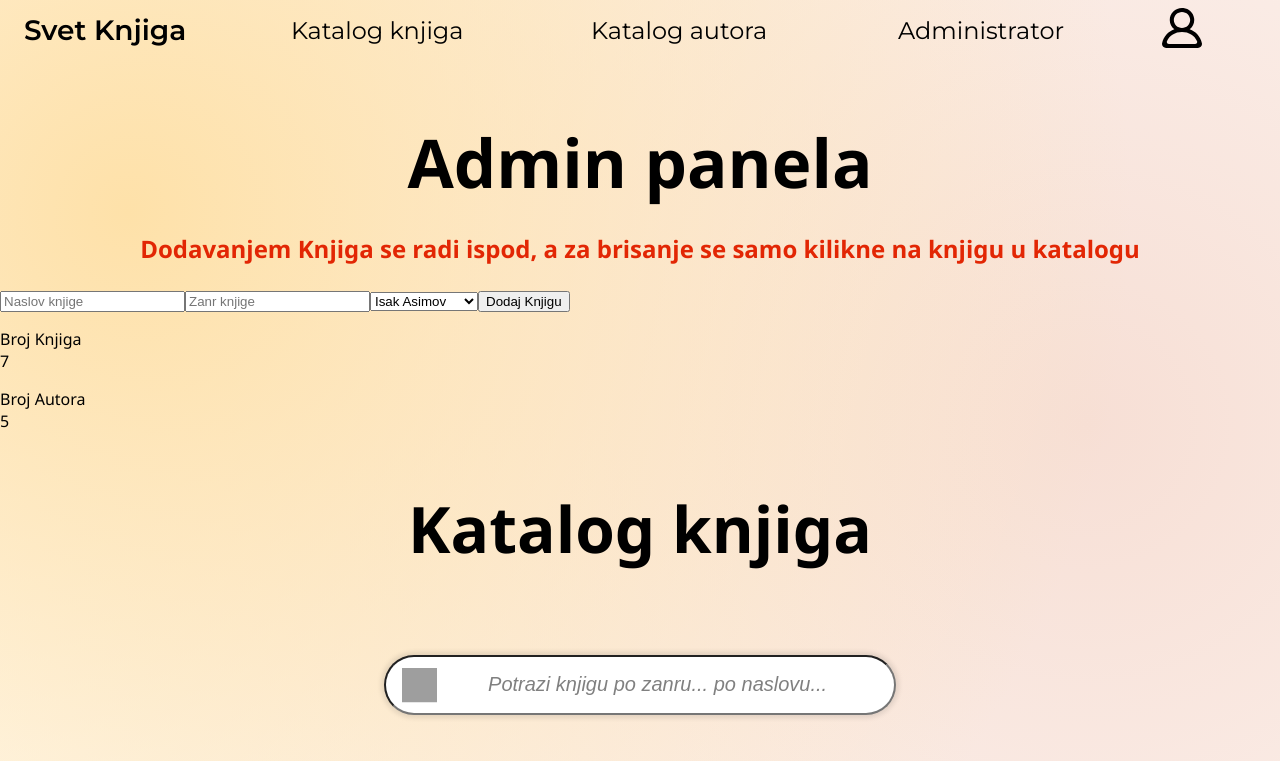
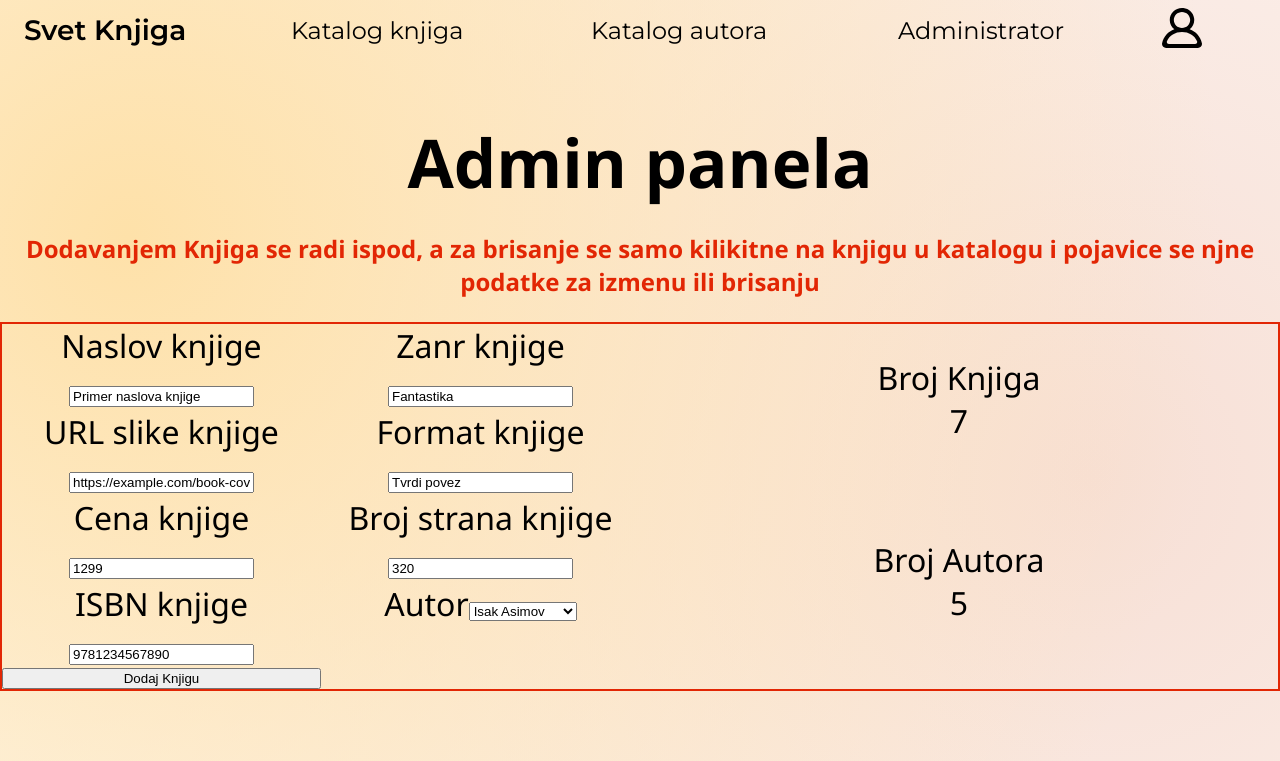
Before and after one commit to M4rk0-Nikolic/SIIT-FTN-Web-Dizajn-2026, a React (Vite) app in the folder Svet-Knjiga-Sajt/: page /admin/books in a window 1280 px wide. Shown: the top 761 px of the page. Built offline with nearby package versions, Linux system fonts and the light colour scheme; grey boxes are pictures that could not be loaded.

Commit message:
Added Profile page no functionality

```diff
--- a/Svet-Knjiga-Sajt/src/App.jsx
+++ b/Svet-Knjiga-Sajt/src/App.jsx
@@ -6,6 +6,7 @@ import { LoggedInProvider } from "./contexts/Loggedin.jsx";
 import AdminBooks from "./pages/Adminbooks.jsx";
 import { useEffect } from "react";
 import LoginRegister from "./pages/Loginregister.jsx";
+import Profile from "./pages/Profile.jsx";
 
 
 function App() {
@@ -35,7 +36,7 @@ function App() {
         <Route path="/authors" element={<p>Nista ovde</p>} />
         <Route path="/admin/books" element={<AdminBooks />} />
         <Route path="/admin/authors" element={<p>Nista ovde</p>} />
-        <Route path="/profile" element={<p>Nista ovde</p>} />
+        <Route path="/profile" element={<Profile />} />
         <Route path="/profile/:type" element={<LoginRegister />} />
         <Route path="*" element={<p>Stranica ne pronadjena</p>} />
       </Routes>
--- a/Svet-Knjiga-Sajt/src/components/Bookcard.jsx
+++ b/Svet-Knjiga-Sajt/src/components/Bookcard.jsx
@@ -23,7 +23,7 @@ function Bookcard({ className_ = "", book, onClick }) {
   return (
     <div
       className={`book-card ${className_}`}
-      onClick={onClick}
+      onClick={() => onClick(book.id)}
       style={{ cursor: isClickable ? "pointer" : "default" }}
     >
       {isClickable ? (
--- a/Svet-Knjiga-Sajt/src/components/Bookcatalog.jsx
+++ b/Svet-Knjiga-Sajt/src/components/Bookcatalog.jsx
@@ -15,7 +15,7 @@ export function SearchBar({ search, setSearch , placeholder = "Potrazi knjigu po
     );
 }
 
-function BookCatalog( { onClick, } ) {
+function BookCatalog( { onClick } ) {
     const [search, setSearch] = useState("");
 
     function displayAllBooks() {
--- a/Svet-Knjiga-Sajt/src/css/AdminBooks.css
+++ b/Svet-Knjiga-Sajt/src/css/AdminBooks.css
@@ -15,7 +15,27 @@
 }
 
 /* ------------------ADDING BOOKS------------------ */
+.add-book {
+    display: grid;
+    grid-template-columns: repeat(2, 1fr);
+    grid-template-rows: repeat(2, 1fr);
+    justify-content: center;
+    align-content: center;
+    border: 2px solid #e22604;
+}
 
+.add-book .main-form {
+    grid-row: 1 / 3;
+    grid-column: 1 / 2;
+    display: grid;
+    grid-template-columns: repeat(2, 1fr);
+    grid-template-rows: repeat(4, 1fr);
+}
+
+.add-book div {
+    text-align: center;
+    font-size: 2rem;
+}
 
 
 
--- a/Svet-Knjiga-Sajt/src/css/Loginregister.css
+++ b/Svet-Knjiga-Sajt/src/css/Loginregister.css
@@ -3,8 +3,15 @@
     flex-direction: column;
     justify-content: center;
     align-items: center;
-    margin-block: 15vh;
+    margin-block: 5vh;
     margin-inline: 30vw;
+}
+
+.login-text {
+    text-align: center;
+    font-size: 3.5rem;
+    font-weight: 700;
+    padding-top: 3rem;
 }
 
 .login button {
--- a/Svet-Knjiga-Sajt/src/pages/Adminbooks.jsx
+++ b/Svet-Knjiga-Sajt/src/pages/Adminbooks.jsx
@@ -6,21 +6,44 @@ import { useState, useEffect } from "react";
 import { useLoggedInContext } from "../contexts/Loggedin.jsx";
 import addIcon from "../assets/add.svg";
 import "../css/AdminBooks.css";
-import { getAuthors, getNumberOfBooksAuthors } from "../services/api.js";
+import { getAuthors, getBooks, getNumberOfBooksAuthors } from "../services/api.js";
 
 function AdminBooks() {
 
     const { loggedIn, setLoggedIn, isLoggedIn } = useLoggedInContext();
     const authors = getAuthors();
 
-    const [ clicked, setClicked ] = useState(false);
+    const [ selected, setSelected ] = useState({});
+
+    function isSelected() {
+        if (Object.keys(selected).length === 0) {
+            return false;
+        }
+        return true;
+    }
+
+    function selectBook(id) {
+        console.log("Selected book id:", id, isSelected());
+        if (!isSelected() || selected.id !== id) {
+            for (const book of getBooks()) {
+                if (book.id === id) {
+                    setSelected(book);
+                    return true;
+                }
+            setSelected(book);
+            }
+        } else{
+            setSelected({});
+        }
+    }
 
     const removeBook = () => {
-        setClicked(!clicked);
+        setSelected(!clicked);
         const result = confirm("Da li ste sigurni da zelite da obrisete ovu knjigu?");
         if (result) {
 
         }
+        alert("Knjiga je obrisana");
     }
 
     const [numBooks, numAuthors ] = getNumberOfBooksAuthors();
@@ -29,17 +52,53 @@ function AdminBooks() {
         <Navbar />
         <div className="admin-header">
         <h2>Admin panela</h2>
-        <p>Dodavanjem Knjiga se radi ispod, a za brisanje se samo kilikne na knjigu u katalogu</p>
+        <p>Dodavanjem Knjiga se radi ispod, a za brisanje se samo kilikitne na knjigu u katalogu i pojavice se njne podatke za izmenu ili brisanju</p>
         </div>
         <div className="add-book">
-        <form className="main-form">
-        <input type="text" placeholder="Naslov knjige" />
-        <input type="text" placeholder="Zanr knjige" />
-        <select>
+        <form key={selected.id ?? "new-book-form"} className="main-form">
+        <div className="form-field">
+        <label htmlFor="title">Naslov knjige</label>
+        <input id="title" type="text" defaultValue={isSelected() ? selected.title : "Primer naslova knjige"} />
+        </div>
+
+        <div className="form-field">
+        <label htmlFor="genre">Zanr knjige</label>
+        <input id="genre" type="text" defaultValue={isSelected() ? selected.genre : "Fantastika"} />
+        </div>
+
+        <div className="form-field">
+        <label htmlFor="imageUrl">URL slike knjige</label>
+        <input id="imageUrl" type="url" defaultValue={isSelected() ? selected.images?.[0] : "https://example.com/book-cover.jpg"} />
+        </div>
+
+        <div className="form-field">
+        <label htmlFor="format">Format knjige</label>
+        <input id="format" type="text" defaultValue={isSelected() ? selected.format : "Tvrdi povez"} />
+        </div>
+
+        <div className="form-field">
+        <label htmlFor="price">Cena knjige</label>
+        <input id="price" type="number" defaultValue={isSelected() ? selected.price : 1299} />
+        </div>
+
+        <div className="form-field">
+        <label htmlFor="pages">Broj strana knjige</label>
+        <input id="pages" type="number" defaultValue={isSelected() ? selected.pages : 320} />
+        </div>
+
+        <div className="form-field">
+        <label htmlFor="isbn">ISBN knjige</label>
+        <input id="isbn" type="number" defaultValue={isSelected() ? selected.isbn : 9781234567890} />
+        </div>
+
+        <div className="form-field">
+        <label htmlFor="author">Autor</label>
+        <select id="author" defaultValue={isSelected() ? selected.authorId : (authors[0]?.id ?? "") }>
             {authors.map((author) => (
                 <option key={author.id} value={author.id}>{author.firstName} {author.lastName}</option>
             ))}
         </select>
+        </div>
         <button type="submit">Dodaj Knjigu</button>
         </form>
         <div>
@@ -50,7 +109,7 @@ function AdminBooks() {
         </div>
         </div>
         <div className="admin">
-        <BookCatalog onClick={removeBook} />
+        <BookCatalog onClick={selectBook} />
         </div>
         <Footer />
         </>
--- a/Svet-Knjiga-Sajt/src/pages/BookPage.jsx
+++ b/Svet-Knjiga-Sajt/src/pages/BookPage.jsx
@@ -4,8 +4,10 @@ import Footer from "../components/Footer";
 import { getBooks, getBooksWithAuthors, getReviews, getAuthorByName } from "../services/api.js";
 import "../css/Bookpage.css";
 
-function BookPage() {
-  const { id } = useParams();
+function BookPage(props) {
+  const params = useParams();
+
+  const id = props.id ?? params.id;
 
   let book;
   let reviews = [];
--- a/Svet-Knjiga-Sajt/src/pages/Loginregister.jsx
+++ b/Svet-Knjiga-Sajt/src/pages/Loginregister.jsx
@@ -22,6 +22,7 @@ function Login() {
     isLoggedIn() ? (<p>Vec ste prijavljeni</p>) : (
     <>
         <Navbar />
+        <h1 className="login-text">Prijava</h1>
         <div className="login">
         <SearchBar search={userName} setSearch={setUsername} icon={profileIcon} placeholder="Korisnicko ime"></SearchBar>
         <SearchBar search={passWord} setSearch={setPassword} icon={passwordIcon} placeholder="Lozinka"></SearchBar>
--- a/Svet-Knjiga-Sajt/src/pages/Profile.jsx
+++ b/Svet-Knjiga-Sajt/src/pages/Profile.jsx
@@ -1,14 +1,19 @@
 import { useLoggedInContext } from "../contexts/Loggedin";
 
 function Profile() {
-  const { isLoggedIn } = useLoggedInContext();
+  const { loggedIn, isLoggedIn } = useLoggedInContext();
 
   return (
     <>
-      isLoggedIn() ? (<>
-        <p>Ovo je profil</p>
+      {isLoggedIn() ? (<>
+
+      {Object.entries(loggedIn).map(([key, value]) => (
+        <p key={key}>{key}: {value}</p>
+      ))}
         </>)
-      : (<p>Niste prijavljeni</p>)
+      : (<p>Niste prijavljeni</p>)}
     </>
   );
 }
+
+export default Profile;
--- a/Svet-Knjiga-Sajt/src/services/api.js
+++ b/Svet-Knjiga-Sajt/src/services/api.js
@@ -47,3 +47,25 @@ export function checkLogin(username, password){
     }
     return false;
 }
+
+export function DB_addBook(book){
+    data.books.push(book);
+}
+
+export function DB_removeBook(bookId){
+    for (let i = 0; i < data.books.length; i++){
+        if (data.books[i].id === bookId){
+            data.books.splice(i, 1);
+            return true;
+        }
+    }
+}
+
+export function DB_updateBook(bookId, updatedBook){
+    for (let i = 0; i < data.books.length; i++){
+        if (data.books[i].id === bookId){
+            data.books[i] = {...data.books[i], ...updatedBook};
+            return true;
+        }
+    }
+}
```
